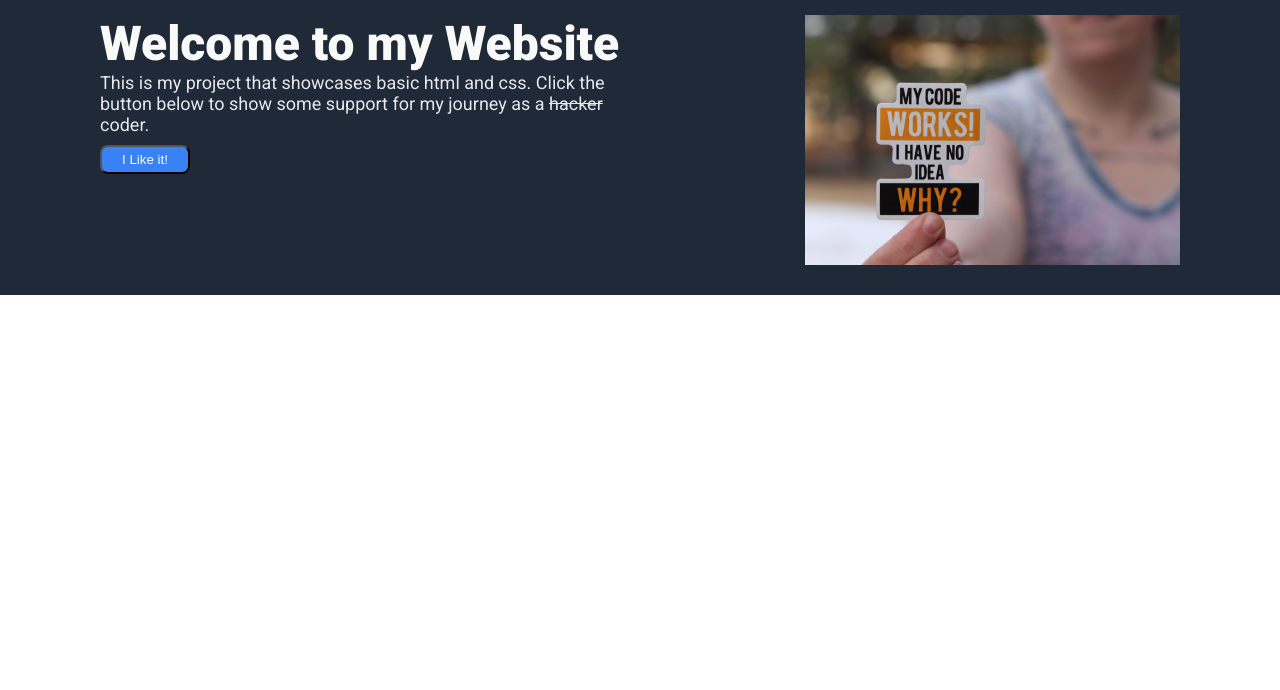
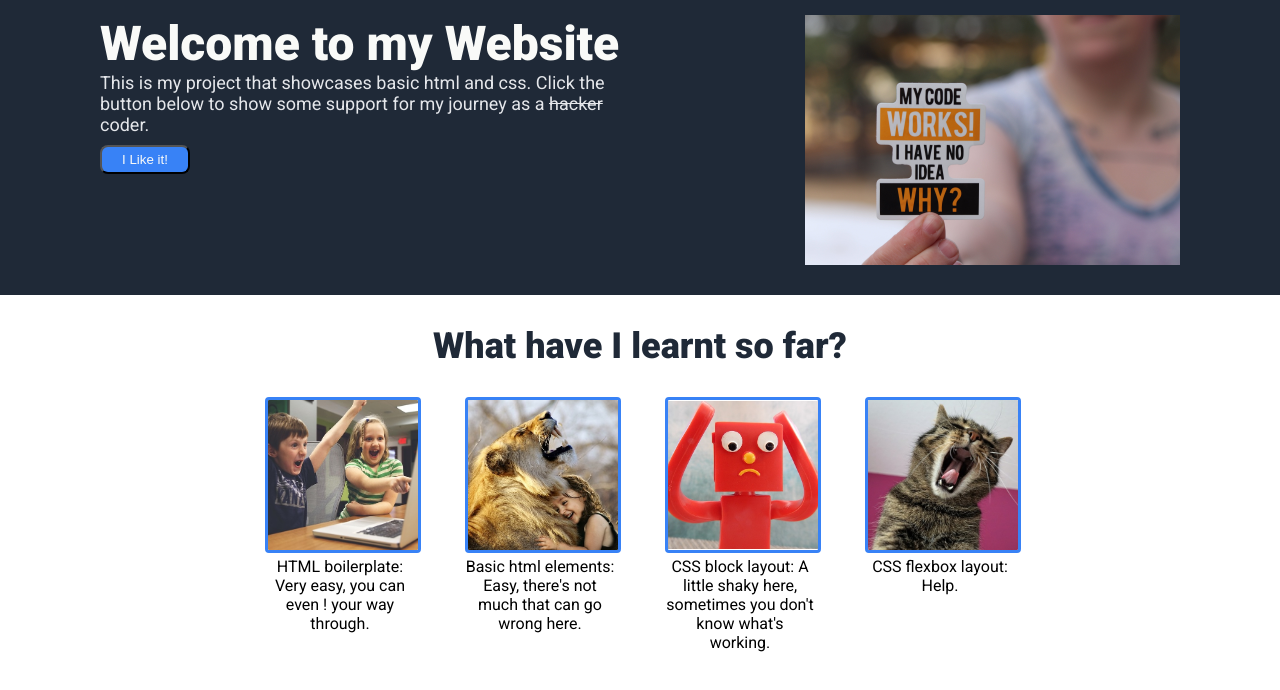
Before and after one commit to gongyuannn/landing-page, a plain HTML site: page index.html in a window 1280 px wide. Shown: the part 70-760 px from the top of the page. Drawn offline with Linux system fonts and the light colour scheme.

Commit message:
Add midsection html and css

```diff
--- a/index.html
+++ b/index.html
@@ -36,6 +36,32 @@
         </div>
     </div>
 
+    <div class="midsection">
+        <div class="midtitle">What have I learnt so far?</div>
+
+        <div class="container">
+            <div class="info">
+                <img class="mid-img" src="./images/veasy.jpeg" alt="Two children excited at a computer">
+                <div class="midtext">HTML boilerplate: Very easy, you can even ! your way through.</div>
+            </div>
+
+            <div class="info">
+                <img class="mid-img" src="./images/easy.jpeg" alt="Happy girl with happy lion">
+                <div class="midtext">Basic html elements: Easy, there's not much that can go wrong here.</div>
+            </div>
+
+            <div class="info">
+                <img class="mid-img" src="./images/upset.jpeg" alt="Upset tube man">
+                <div class="midtext">CSS block layout: A little shaky here, sometimes you don't know what's working.</div>
+            </div>
+
+            <div class="info">
+                <img class="mid-img" src="./images/vupset.jpeg" alt="A very upset cat">
+                <div class="midtext">CSS flexbox layout: Help.</div>
+            </div>
+        </div>
+    </div>
+
     </body>
 
 </html>
--- a/styles.css
+++ b/styles.css
@@ -103,3 +103,31 @@ button {
     max-height: 100%;
     /* overflow: auto; */
 }
+
+.midsection {
+    padding-bottom: 30px;
+}
+.midtitle {
+    font-size: 36px;
+    font-weight: 900;
+    color: #1F2937;
+    text-align: center;
+    padding: 30px 0;
+}
+
+.container {
+    display: flex;
+    justify-content: center;
+    gap: 50px
+}
+
+.info {
+    max-width: 150px;
+    text-align: center;
+}
+.mid-img {
+    height: 150px;
+    width: 150px;
+    border-radius: 4px;
+    border: 3px solid #3882F6;
+}
```
Also changed, not shown: images/easy.jpeg (added), images/upset.jpeg (added), images/veasy.jpeg (added), images/vupset.jpeg (added).
